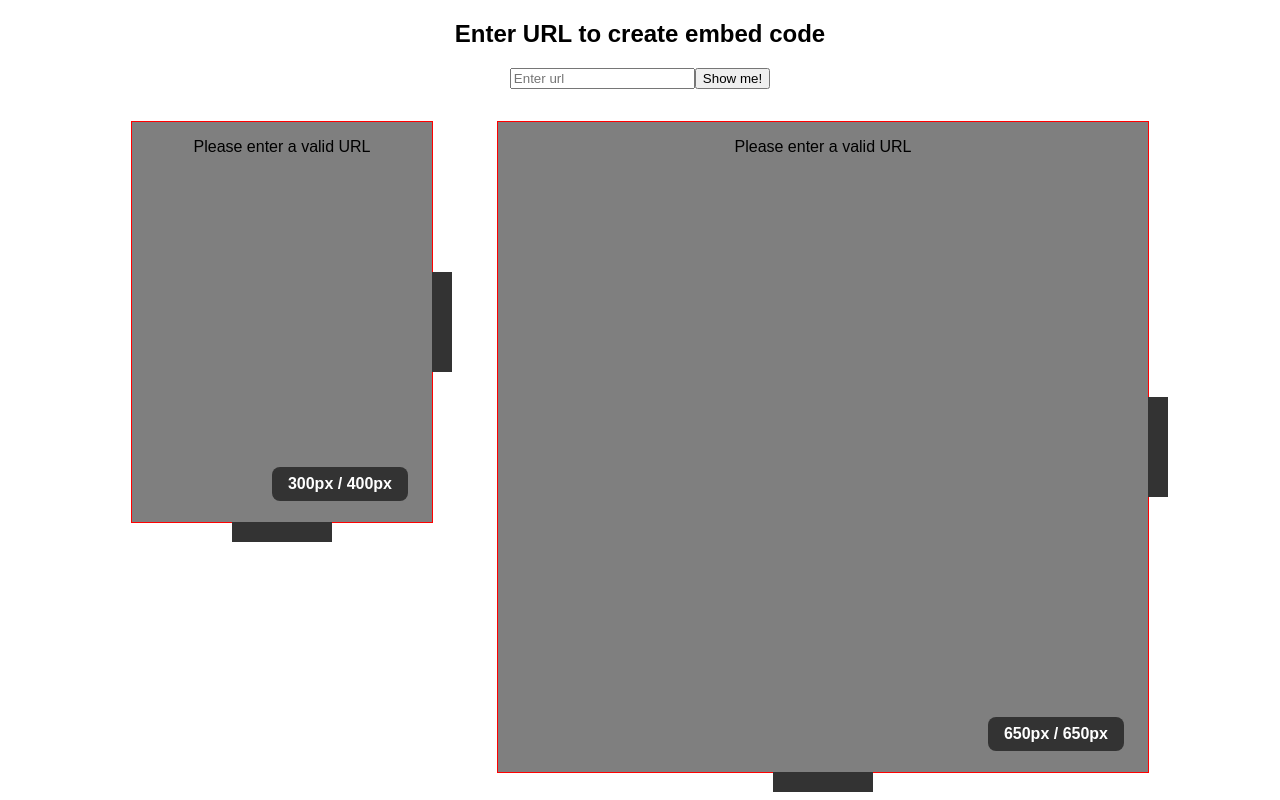
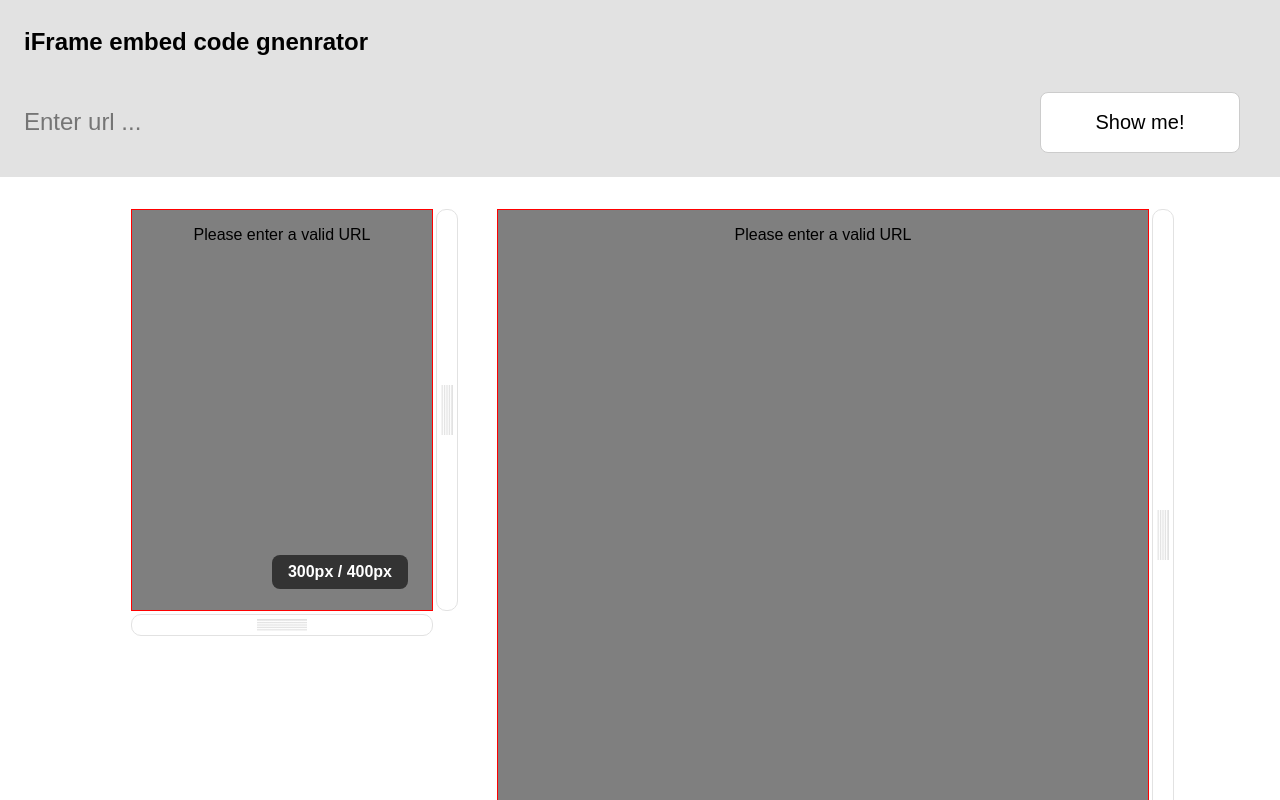
Before and after one commit to martin-banks/dna-resizing-iframe-embed, a React (Create React App) app: page / in a window 1280 px wide. Shown: the top 800 px of the page. Built offline with nearby package versions, Linux system fonts and the light colour scheme.

Commit message:
refines styles

```diff
--- a/src/App.css
+++ b/src/App.css
@@ -29,3 +29,46 @@
   from { transform: rotate(0deg); }
   to { transform: rotate(360deg); }
 }
+
+.wrapper__header {
+  background: #e2e2e2;
+  position: relative;
+  display: flex;
+  flex-wrap: wrap;
+  text-align: left;
+  padding: 8px 24px;
+}
+.wrapper__header h2 {
+  min-width: 100%;
+  flex: 1
+}
+
+.wrapper__input {
+  position: relative;
+  display: flex;
+  flex-wrap: nowrap;
+  width: 100%;
+}
+input {
+  width: 100%;
+  padding: 32px;
+  padding-left: 0;
+  box-sizing: border-box;
+  font-size: 24px;
+  border: none;
+  border-bottom: solid 1px #e2e2e2;
+  flex: 1;
+  background: none;
+}
+
+button {
+  width: 150px;
+  max-width: 200px;
+  padding: 16px;
+  flex: 1;
+  background: #fff;
+  font-size: 20px;
+  margin: 16px;
+  border: solid 1px #ccc;
+  border-radius: 8px
+}
--- a/src/App.js
+++ b/src/App.js
@@ -17,7 +17,7 @@ class Handle extends Component {
   render(props) {
     const axis = this.props.axis.replace('desktop', '').replace('mobile', '')
     return <div
-      style={ styles__handle[axis] }
+      style={ styles__handle({ cursor: this.props.cursor, dragging: this.props.dragging })[axis] }
       onMouseDown={ this.props.handleMouseDown }
       onMouseMove={ this.props.handleMouseMove }
       onMouseUp={ this.props.handleMouseUp }
@@ -52,26 +52,38 @@ class EmbedCode extends Component {
 }
 
 
-const styles__handle = {
+const styles__handle = p => ({
   X: {
     position: 'absolute',
-    height: '100px',
+    height: '100%',
     width: '20px',
     top: '50%',
     left: '100%',
-    background: '#333',
-    transform: 'translate(0, -50%)',
+    background: `linear-gradient(90deg, rgba(0,0,0,0), #e2e2e2 10%, #fff 20%, #e2e2e2 30%, #fff 40%, #e2e2e2 50%, #fff 60%, #e2e2e2 70%, #fff 80%, #e2e2e2 90%)`,
+    backgroundSize: '12px 50px',
+    backgroundRepeat: 'no-repeat',
+    backgroundPosition: 'center',
+    border: 'solid 1px #e2e2e2',
+    transform: 'translate(4px, -50%)',
+    cursor: p.cursor,
+    borderRadius: '10px',
   },
   Y: {
     position: 'absolute',
-    width: '100px',
+    width: '100%',
     height: '20px',
     top: '100%',
     left: '50%',
-    background: '#333',
-    transform: 'translate(-50%, 0)',
+    background: `linear-gradient(0deg, rgba(0,0,0,0), #e2e2e2 10%, #fff 20%, #e2e2e2 30%, #fff 40%, #e2e2e2 50%, #fff 60%, #e2e2e2 70%, #fff 80%, #e2e2e2 90%)`,
+    backgroundSize: '50px 12px',
+    backgroundRepeat: 'no-repeat',
+    backgroundPosition: 'center',
+    border: 'solid 1px #e2e2e2',
+    transform: 'translate(-50%, 4px)',
+    cursor: p.cursor,
+    borderRadius: '10px',
   },
-}
+})
 
 const styles__previewWrapper = p => ({
   position: 'relative',
@@ -139,21 +151,19 @@ class App extends Component {
     this.setState({ resizing: update })
   }
   resize = e => {
-    console.log(this.state)
     if (this.state.resizing.active) {
-      // console.log(e.pageY, e.mouseY)
       let { axis } = this.state.resizing
       let update = this.state.preview
-      console.log(axis, axis.split(''), axis.split('').pop())
       const direction = axis.slice(-1)
       const device = axis.slice(0, (axis.length - 1))
-      console.log({device, direction}, this.state.preview[device], `origin${direction}`)
-      update[device][direction === 'Y' ? 'height' : 'width'] = e[`page${direction}`] - this.state.preview[device][`origin${direction}`] - 10
+      let newSize = e[`page${direction}`] - this.state.preview[device][`origin${direction}`] - 10
+      if (newSize <= 300) newSize = 300
+      if (newSize >= 1000) newSize = 1000
+      update[device][direction === 'Y' ? 'height' : 'width'] = newSize
       document.querySelectorAll('.preview__wrapper').forEach(wrapper => {
         update[wrapper.getAttribute('data-view')].originX = wrapper.offsetLeft
         update[wrapper.getAttribute('data-view')].originY = wrapper.offsetTop
       })
-      console.log({ update })
       this.setState({ preview: update })
     }
   }
@@ -171,10 +181,12 @@ class App extends Component {
   render() {
     return (
       <div className="App" onMouseMove={ this.resize.bind(this) } onMouseUp={ this.endResize }>
-        <div className="wrapper">
-          <h2>Enter URL to create embed code</h2>
-          <input onChange={ this.updateInput } id="urlInput" placeholder="Enter url"/>
-          <button onClick={ this.showPreview }>Show me!</button>
+        <div className="wrapper__header">
+          <h2>iFrame embed code gnenrator</h2>
+          <div className="wrapper__input">
+            <input onChange={ this.updateInput } id="urlInput" placeholder="Enter url ... "/>
+            <button onClick={ this.showPreview }>Show me!</button>
+          </div>
         </div>
 
         {/* mobile preview */}
@@ -187,9 +199,25 @@ class App extends Component {
 
           <div style={{ width: '100%', height: '100%', background: 'rgba(0,0,0,0.5)', position: 'absolute', top: '0', left: '0' }}></div>
 
-          <Handle axis="mobileY" handleMouseDown={this.startResize} handleMouseMove={this.resize} handleMouseUp={this.endResize} />
-          <Handle axis="mobileX" handleMouseDown={this.startResize} handleMouseMove={this.resize} handleMouseUp={this.endResize} />
-          <h4 style={ styles__sizeMarker }>{this.state.preview.mobile.width}px / {this.state.preview.mobile.height}px</h4>
+          <Handle
+            dragging={this.state.resizing.active}
+            axis="mobileY"
+            handleMouseDown={this.startResize}
+            handleMouseMove={this.resize}
+            handleMouseUp={this.endResize}
+            cursor={`-webkit-grab${this.state.resizing.active ? 'bing' : ''}`}
+          />
+          <Handle
+            dragging={this.state.resizing.active}
+            axis="mobileX"
+            handleMouseDown={this.startResize}
+            handleMouseMove={this.resize}
+            handleMouseUp={this.endResize}
+            cursor={`-webkit-grab${this.state.resizing.active ? 'bing' : ''}`}
+          />
+          <h4 style={ styles__sizeMarker }>
+            {this.state.preview.mobile.width}px / {this.state.preview.mobile.height}px
+          </h4>
         </div>
 
       {/* desktop preview */}
@@ -202,9 +230,25 @@ class App extends Component {
 
           <div style={{ width: '100%', height: '100%', background: 'rgba(0,0,0,0.5)', position: 'absolute', top: '0', left: '0' }}></div>
 
-          <Handle axis="desktopY" handleMouseDown={this.startResize} handleMouseMove={this.resize} handleMouseUp={this.endResize} />
-          <Handle axis="desktopX" handleMouseDown={this.startResize} handleMouseMove={this.resize} handleMouseUp={this.endResize} />
-          <h4 style={ styles__sizeMarker }>{this.state.preview.desktop.width}px / {this.state.preview.desktop.height}px</h4>
+          <Handle
+            dragging={this.state.resizing.active}
+            axis="desktopY"
+            handleMouseDown={this.startResize}
+            handleMouseMove={this.resize}
+            handleMouseUp={this.endResize}
+            cursor={`-webkit-grab${this.state.resizing.active ? 'bing' : ''}`}
+          />
+          <Handle
+            dragging={this.state.resizing.active}
+            axis="desktopX"
+            handleMouseDown={this.startResize}
+            handleMouseMove={this.resize}
+            handleMouseUp={this.endResize}
+            cursor={`-webkit-grab${this.state.resizing.active ? 'bing' : ''}`}
+          />
+          <h4 style={ styles__sizeMarker }>
+            {this.state.preview.desktop.width}px / {this.state.preview.desktop.height}px
+          </h4>
         </div>
 
 
```
